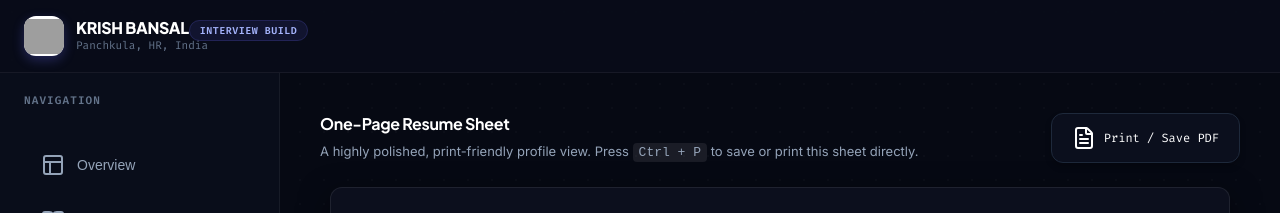
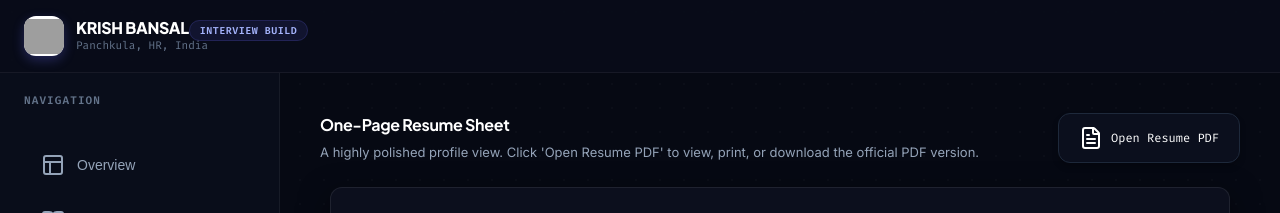
Before and after one commit to krishbansal-dev/interview, a React (Vite) app: page / in a window 1280 px wide. Both pictures are taken after a click on the button "Resume Sheet". Shown: the top 213 px of the page. Built offline with nearby package versions, Linux system fonts and the light colour scheme; grey boxes are pictures that could not be loaded.

Commit message:
feat: change print button to open resume.pdf in new tab and add placeholder PDF

```diff
--- a/src/App.tsx
+++ b/src/App.tsx
@@ -1103,7 +1103,13 @@ export default function App() {
 
                 <div className="grid-2col">
                   {/* IBM Artificial Intelligence Fundamentals */}
-                  <div className="card-glass flex flex-col justify-between" style={{ padding: '24px', position: 'relative', overflow: 'hidden' }}>
+                  <a
+                    href="https://www.credly.com/badges/064f4e33-ed5b-4e06-990c-1b60108eded7/linked_in_profile"
+                    target="_blank"
+                    rel="noreferrer"
+                    className="card-glass flex flex-col justify-between card-clickable"
+                    style={{ padding: '24px', position: 'relative', overflow: 'hidden', textDecoration: 'none' }}
+                  >
                     <div className="hero-glow-1" style={{ top: '-20%', left: '10%', opacity: 0.1 }}></div>
                     <div>
                       <div className="logo-frame-container" style={{ marginBottom: '16px' }}>
@@ -1126,21 +1132,24 @@ export default function App() {
                     </div>
 
                     <div style={{ marginTop: '16px' }}>
-                      <a
-                        href="https://www.credly.com/badges/064f4e33-ed5b-4e06-990c-1b60108eded7/linked_in_profile"
-                        target="_blank"
-                        rel="noreferrer"
+                      <div
                         className="hero-action-btn w-full"
-                        style={{ display: 'flex', justifyContent: 'center', alignItems: 'center', gap: '8px', textDecoration: 'none' }}
+                        style={{ display: 'flex', justifyContent: 'center', alignItems: 'center', gap: '8px' }}
                       >
-                        <Globe className="w-4 h-4" />
+                        <Globe className="w-4 h-4 text-indigo-400" />
                         Verify Badge on Credly
-                      </a>
+                      </div>
                     </div>
-                  </div>
+                  </a>
 
                   {/* Google AI Essentials */}
-                  <div className="card-glass flex flex-col justify-between" style={{ padding: '24px', position: 'relative', overflow: 'hidden' }}>
+                  <a
+                    href="https://coursera.org/share/76a9e1aef17ebefa9b286fd486e3047a"
+                    target="_blank"
+                    rel="noreferrer"
+                    className="card-glass flex flex-col justify-between card-clickable"
+                    style={{ padding: '24px', position: 'relative', overflow: 'hidden', textDecoration: 'none' }}
+                  >
                     <div className="hero-glow-2" style={{ top: '-20%', right: '10%', opacity: 0.1 }}></div>
                     <div>
                       <div className="logo-frame-container" style={{ marginBottom: '16px' }}>
@@ -1163,18 +1172,15 @@ export default function App() {
                     </div>
 
                     <div style={{ marginTop: '16px' }}>
-                      <a
-                        href="https://coursera.org/share/76a9e1aef17ebefa9b286fd486e3047a"
-                        target="_blank"
-                        rel="noreferrer"
+                      <div
                         className="hero-action-btn w-full"
-                        style={{ display: 'flex', justifyContent: 'center', alignItems: 'center', gap: '8px', textDecoration: 'none' }}
+                        style={{ display: 'flex', justifyContent: 'center', alignItems: 'center', gap: '8px' }}
                       >
-                        <Globe className="w-4 h-4" />
+                        <Globe className="w-4 h-4 text-indigo-400" />
                         Verify on Coursera
-                      </a>
+                      </div>
                     </div>
-                  </div>
+                  </a>
                 </div>
               </div>
             )}
@@ -1185,16 +1191,18 @@ export default function App() {
                 <div style={{ display: 'flex', justifyContent: 'space-between', alignItems: 'center' }}>
                   <div>
                     <h2 className="school-title" style={{ textAlign: 'left', marginBottom: '8px' }}>One-Page Resume Sheet</h2>
-                    <p className="school-desc" style={{ textAlign: 'left', fontSize: '13px' }}>A highly polished, print-friendly profile view. Press <kbd style={{ background: 'rgba(255,255,255,0.08)', padding: '2px 6px', borderRadius: '4px', fontStyle: 'normal' }}>Ctrl + P</kbd> to save or print this sheet directly.</p>
+                    <p className="school-desc" style={{ textAlign: 'left', fontSize: '13px' }}>A highly polished profile view. Click 'Open Resume PDF' to view, print, or download the official PDF version.</p>
                   </div>
-                  <button
-                    onClick={() => window.print()}
+                  <a
+                    href="/resume.pdf"
+                    target="_blank"
+                    rel="noreferrer"
                     className="hero-action-btn"
-                    style={{ margin: 0 }}
+                    style={{ margin: 0, textDecoration: 'none', display: 'flex', alignItems: 'center', gap: '8px' }}
                   >
                     <FileText className="w-4 h-4 text-indigo-400" />
-                    Print / Save PDF
-                  </button>
+                    Open Resume PDF
+                  </a>
                 </div>
 
                 <div className="resume-sheet">
--- a/src/index.css
+++ b/src/index.css
@@ -330,6 +330,16 @@ h1, h2, h3, h4, h5, h6 {
 .card-glass:hover {
   border-color: var(--border-hover);
   box-shadow: var(--shadow-lg), var(--shadow-neon);
+}
+
+.card-clickable {
+  cursor: pointer;
+  transition: all 0.3s cubic-bezier(0.4, 0, 0.2, 1);
+}
+
+.card-clickable:hover {
+  transform: translateY(-4px);
+  border-color: var(--accent-primary) !important;
 }
 
 /* Hero Section layout */
```
Also changed, not shown: 1 other file (tests, documents, lock files or other folders).
